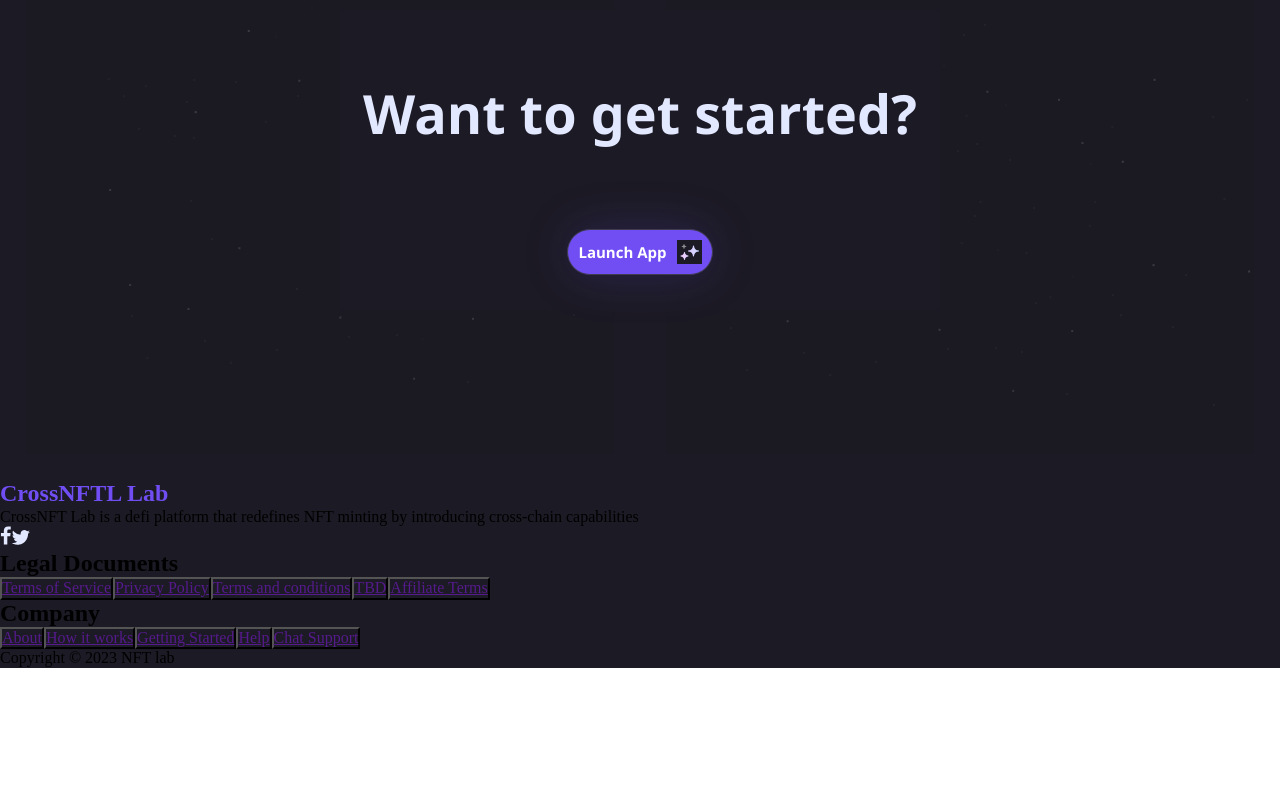
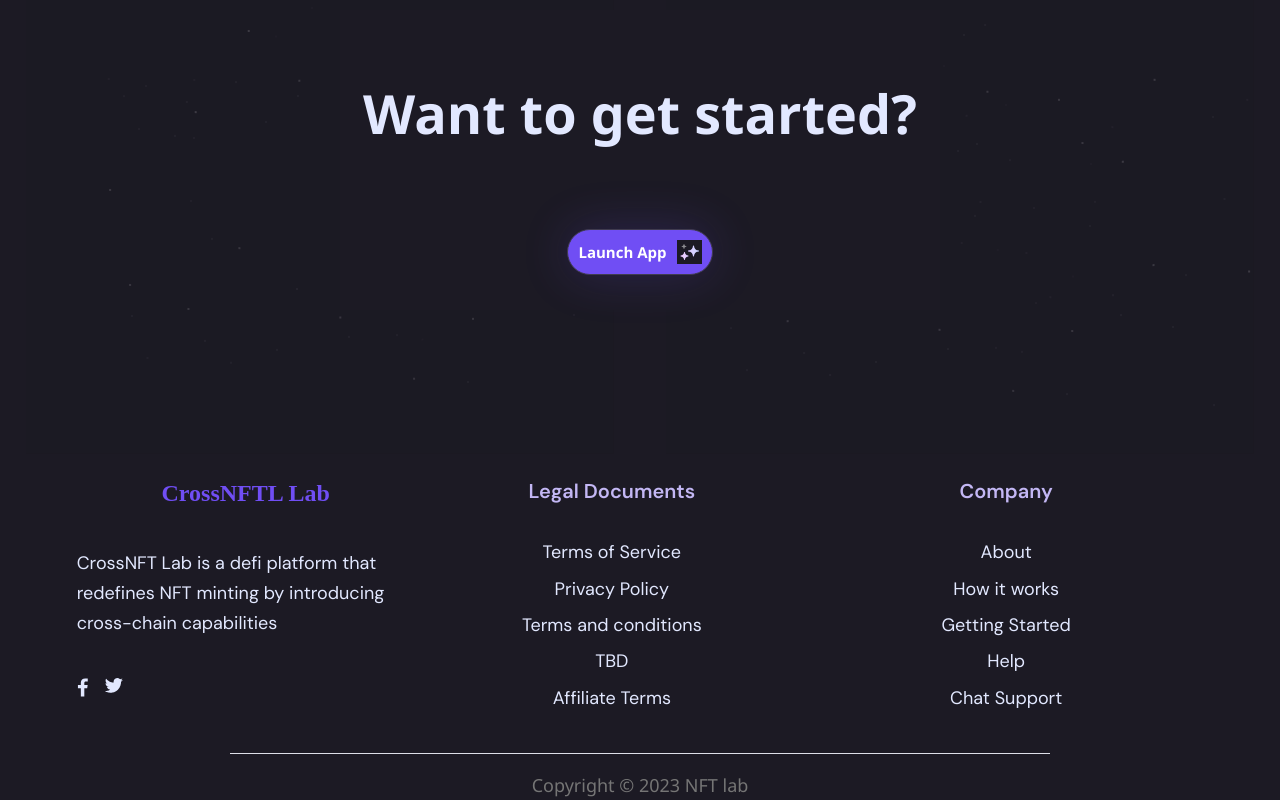
Before and after one commit to Gadera/crossnft, a React (Vite) app: page / in a window 1280 px wide. Shown: the part 3880-4680 px from the top of the page. Before the commit the page ends 4548 px from the top, so only its background shows below. Built offline with nearby package versions, Linux system fonts and the light colour scheme.

Commit message:
complete footer

```diff
--- a/index.html
+++ b/index.html
@@ -4,9 +4,10 @@
     <meta charset="UTF-8" />
     <link rel="icon" type="image/svg+xml" href="/vite.svg" />
     <meta name="viewport" content="width=device-width, initial-scale=1.0" />
+
     <link rel="preconnect" href="https://fonts.googleapis.com">
     <link rel="preconnect" href="https://fonts.gstatic.com" crossorigin>
-    <link href="https://fonts.googleapis.com/css2?family=Inter:wght@200;300;400;500;600&display=swap" rel="stylesheet">
+    <link href="https://fonts.googleapis.com/css2?family=DM+Sans:ital,opsz,wght@0,9..40,200;0,9..40,300;0,9..40,400;0,9..40,500;0,9..40,600;1,9..40,200;1,9..40,300;1,9..40,500;1,9..40,600&family=Inter:wght@200;300;400;500;600;700&display=swap" rel="stylesheet">
     <title>Vite + React + TS</title>
   </head>
   <body>
--- a/src/component/footer/Footer.tsx
+++ b/src/component/footer/Footer.tsx
@@ -41,6 +41,7 @@ const Footer = () => {
                 </div>
             </div>
             <div className="last_footer">
+                <div className="underline"></div>
                 <p className="last">Copyright © 2023 NFT lab</p>
             </div>
         </div>
--- a/src/component/footer/footer.css
+++ b/src/component/footer/footer.css
@@ -0,0 +1,99 @@
+.footer_container{
+    width: 100%;
+    height: 40%;
+  background: linear-gradient(180deg, #1C1A24 0%, #1C1A24 15.63%, #1C1A24 39.58%, #1C1A24 63.02%, #1C1A24 100%);
+  display: flex;
+  flex-direction: column;
+  align-items: center;
+  justify-content: space-between;
+
+}
+.footer__wrapper{
+    display: flex;
+   justify-content: center;
+}
+.last_footer{
+    width: 80%;
+    display: flex;
+    align-items: center;
+    flex-direction: column;
+    gap: 1rem;
+}
+.footer_content{
+    flex: 30%;
+    display: flex;
+    flex-direction: column;
+    align-items: center;
+    gap: 40px;
+}
+.content_wrapper{
+    flex: 70%;
+    display: flex;
+
+}
+.footer_social{
+    align-self: flex-start;
+    display: flex;
+    gap: 1rem
+}
+.inner_content{
+
+}
+.footer_text{
+    color:  #E2E8FF;
+    font-feature-settings: 'clig' off, 'liga' off;
+font-family: DM Sans;
+font-size: 18px;
+font-style: normal;
+font-weight: 400;
+line-height: 30px; /* 166.667% */
+}
+.underline{
+    width: 80%;
+    height: 1px;
+    background: #DDDFE8;
+}
+.last{
+    color: #757575;
+    font-feature-settings: 'clig' off, 'liga' off;
+    font-family: Segoe UI;
+    font-size: 18px;
+    font-style: normal;
+    font-weight: 400;
+    line-height: 30px; /* 166.667% */
+}
+.content_header{
+    color: #C3B7F4;
+font-feature-settings: 'clig' off, 'liga' off;
+
+/* Text Single/300/Bold */
+font-family: DM Sans;
+font-size: 20px;
+font-style: normal;
+font-weight: 700;
+line-height: 22px; /* 110% */
+}
+.inner_content{
+    display: flex;
+    flex-direction: column;
+    align-items: center;
+    gap: 1rem;
+    /* justify-content: center; */
+}
+.content_btn{
+    background: none;
+    border: none;
+}
+.content_btn a{
+    color: var(--Sub-text, #E2E8FF);
+text-align: center;
+font-feature-settings: 'clig' off, 'liga' off;
+
+/* Text Single/200/Regular */
+font-family: DM Sans;
+font-size: 18px;
+font-style: normal;
+font-weight: 400;
+line-height: 20px;
+text-decoration: none;
+}
```
